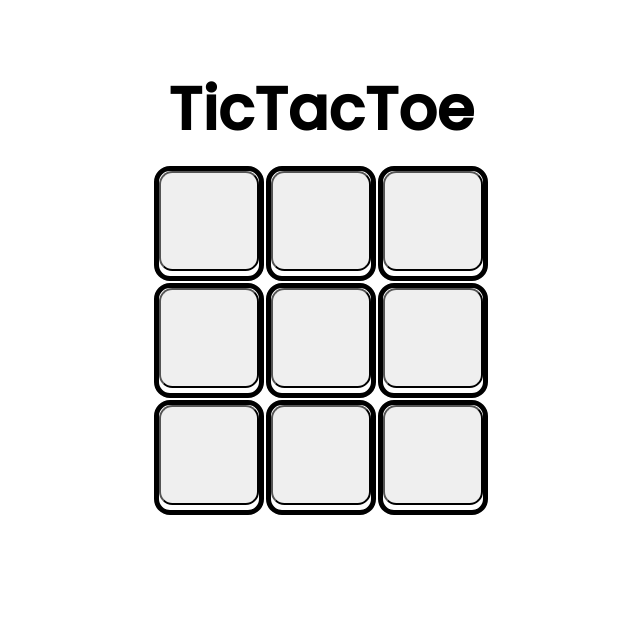
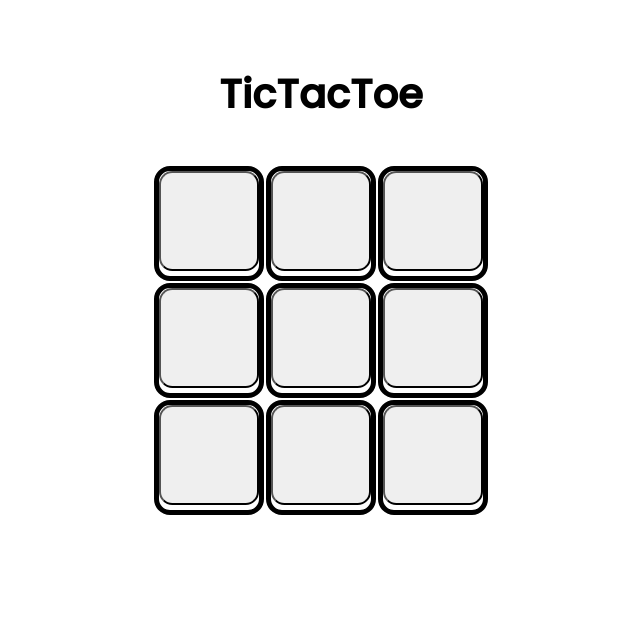
Before and after one commit to DeMrreti/TicTacToeJS, a plain HTML site: page index.html in a window 1280 px wide. Shown: the whole page, without its empty margins (319-959 px from the left). Drawn offline with Linux system fonts and the light colour scheme.

Commit message:
tittle fix

```diff
--- a/style.css
+++ b/style.css
@@ -42,7 +42,7 @@
     display: flex;
     justify-content: center;
     height: 100px;
-    font-size: 30px
+    font-size: 20px
 }
 
 .mensaje {
```
